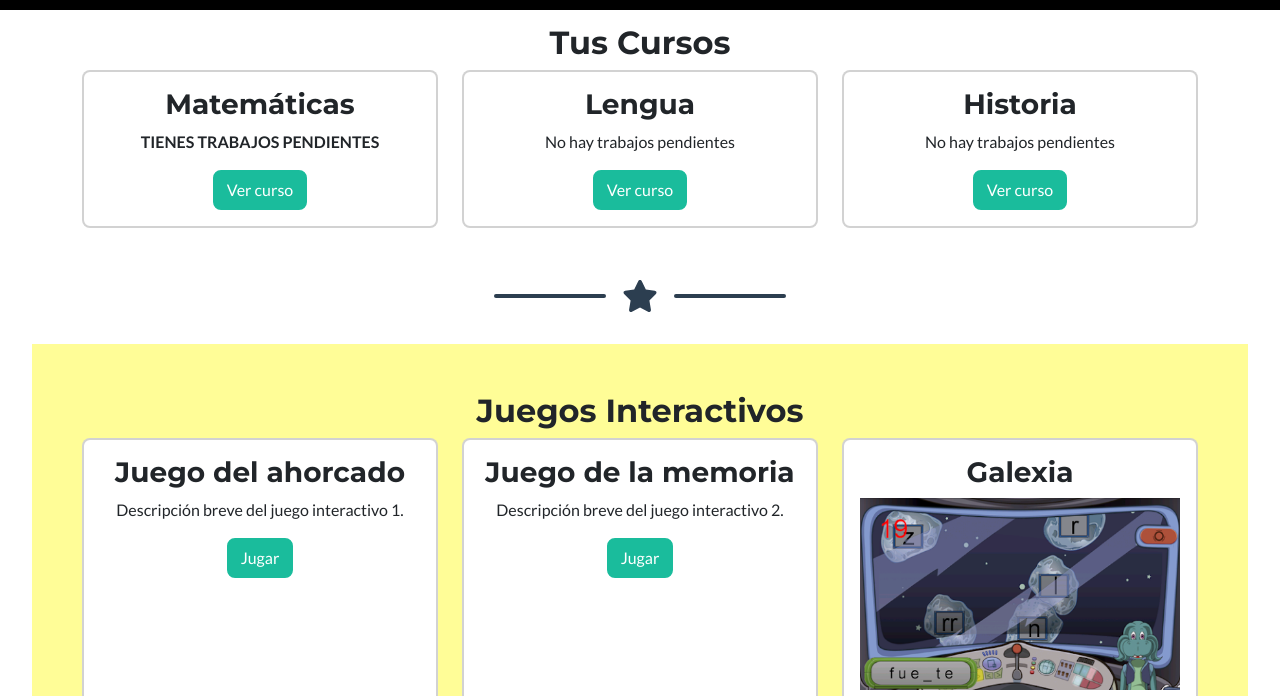
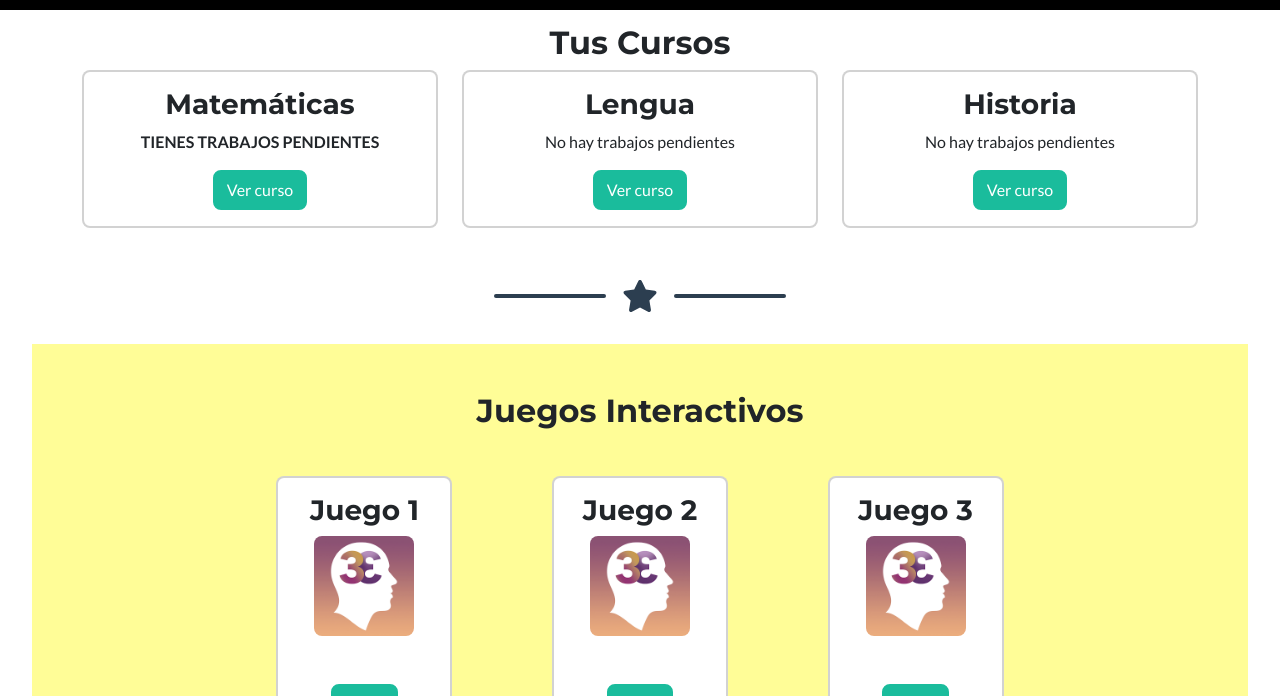
Before and after one commit to LexiMate/LexiMate, a plain HTML site: page FRONTEND/Componentes/home.html in a window 1280 px wide. Shown: the part 104-800 px from the top of the page. Drawn offline with nearby package versions, Linux system fonts and the light colour scheme.

Commit message:
ARREGLOS EN LA HOME

```diff
--- a/FRONTEND/CSS/home.css
+++ b/FRONTEND/CSS/home.css
@@ -84,6 +84,21 @@ main {
   right: 0;
 }
 
+#card-game{
+  display: flex;
+  flex-direction: column;
+  align-items: center;
+}
+
+#card-game img{
+  height: 100px;
+  width: 100px;
+}
+
+#card-container{
+  width: 200px;
+  margin: 1cm;
+}
 
 /* Asegura que no haya desbordamiento en dispositivos móviles */
 @media (max-width: 768px) {
--- a/FRONTEND/Componentes/home.html
+++ b/FRONTEND/Componentes/home.html
@@ -95,35 +95,36 @@
         <section id="games" class="py-5" style="background-color: #fffd97;">
             <div class="container">
                 <h2 class="text-center">Juegos Interactivos</h2>
-                <div class="row justify-content-center">
-                    <div class="col-lg-4 col-md-6 mb-4">
+                <div class="row justify-content-center" >
+
+                    <div class="col-lg-4 col-md-6 mb-4" id="card-container">
                         <div class="card h-100">
-                            <div class="card-body">
-                                <h3 class="card-title">Juego del ahorcado</h3>
-                                <p class="card-text">Descripción breve del juego interactivo 1.</p>
+                            <div class="card-body" id="card-game">
+                                <h3 class="card-title">Juego 1</h3>
+                                <img class="img-fluid mb-5 rounded" src="/FRONTEND/assets/3c8488bb47a14f892dcd7a96698d077a.jpg" alt="">
                                 <button class="btn btn-primary">Jugar</button>
                             </div>
                         </div>
                     </div>
-                    <div class="col-lg-4 col-md-6 mb-4">
+                    <div class="col-lg-4 col-md-6 mb-4" id="card-container">
                         <div class="card h-100">
-                            <div class="card-body">
-                                <h3 class="card-title">Juego de la memoria</h3>
-                                <p class="card-text">Descripción breve del juego interactivo 2.</p>
+                            <div class="card-body" id="card-game">
+                                <h3 class="card-title">Juego 2</h3>
+                                <img class="img-fluid mb-5 rounded" src="/FRONTEND/assets/3c8488bb47a14f892dcd7a96698d077a.jpg" alt="">
                                 <button class="btn btn-primary">Jugar</button>
                             </div>
                         </div>
                     </div>
-                    <div class="col-lg-4 col-md-6 mb-4">
-                        <div class="card h-100">
-                            <div class="card-body">
-                                <h3 class="card-title">Galexia</h3>
-                                <img class="img-fluid" src="/FRONTEND/assets/galaxia.png" alt="">
-                                <p class="card-text ">Galexia es la aplicación líder en tratamiento de la dislexia. Totalmente gratuito de principio a fin para un usuario particular. Sin suscripciones ni pagos adicionales.</p>
+                    <div class="col-lg-4 col-md-6 mb-4" id="card-container">
+                        <div class="card h-100" >
+                            <div class="card-body" id="card-game">
+                                <h3 class="card-title">Juego 3</h3>
+                                <img class="img-fluid mb-5 rounded" src="/FRONTEND/assets/3c8488bb47a14f892dcd7a96698d077a.jpg" alt="">
                                 <button class="btn btn-primary">Jugar</button>
                             </div>
                         </div>
                     </div>
+
                 </div>
             </div>
         </section>
```
Also changed, not shown: FRONTEND/Componentes/chat.html (+0 -6 lines), FRONTEND/assets/3c8488bb47a14f892dcd7a96698d077a.jpg (added), FRONTEND/assets/a23cb86c744a4cbb250420e03070ff93.jpg (added), FRONTEND/assets/a5b1da1e1b66ed2ef9cdda501b5ba814.jpg (added).
